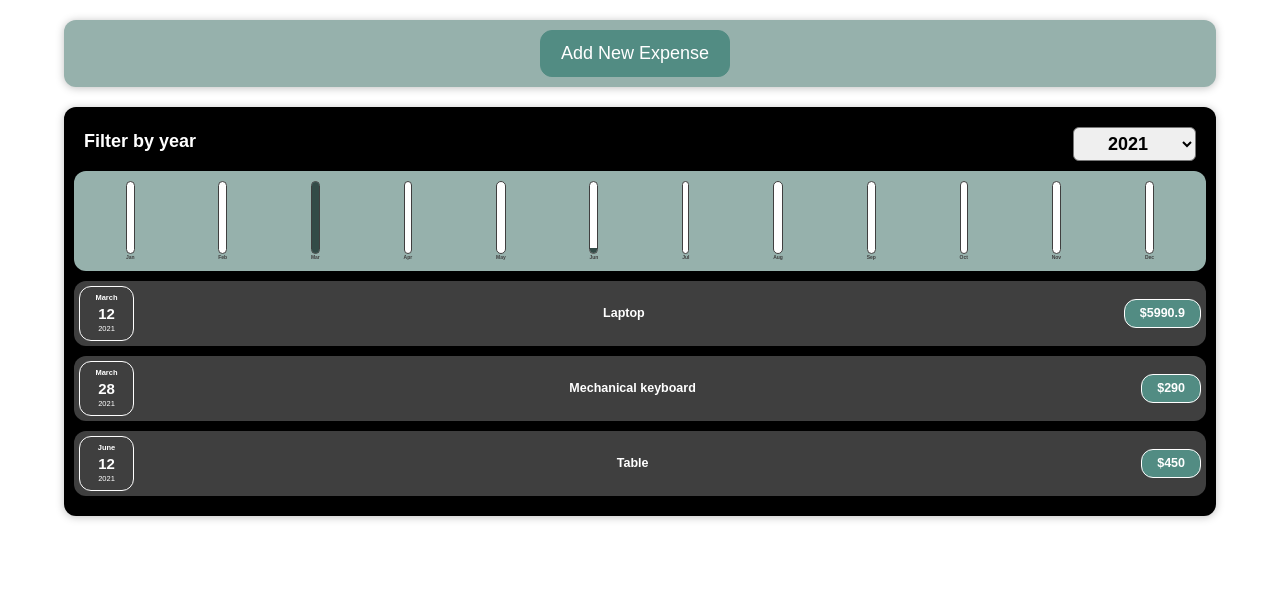
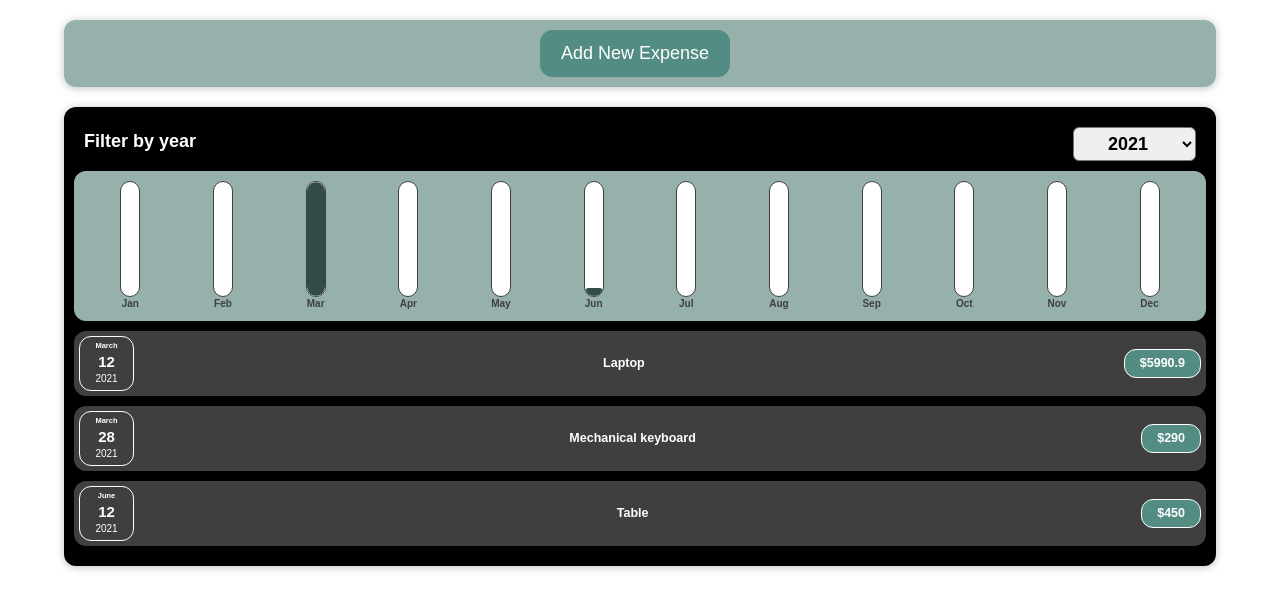
Before and after one commit to Esther-Yang/expense-tracker-app, a React (Create React App) app: page / in a window 1280 px wide. Shown: the top 610 px of the page. Built offline with nearby package versions, Linux system fonts and the light colour scheme.

Commit message:
Update Chart CSS & Date font size

```diff
--- a/src/components/Chart/Chart.module.css
+++ b/src/components/Chart/Chart.module.css
@@ -5,5 +5,5 @@
   text-align: center;
   display: flex;
   justify-content: space-around;
-  height: 10rem;
+  height: 15rem;
 }
--- a/src/components/Chart/ChartBar.module.css
+++ b/src/components/Chart/ChartBar.module.css
@@ -1,8 +1,16 @@
 .chart-bar {
   height: 100%;
+  width: 2rem;
   display: flex;
   flex-direction: column;
   align-items: center;
+}
+
+/* 460px / 16px = 28.75em */
+@media (max-width: 28.75em) {
+  .chart-bar {
+    width: 1.5rem;
+  }
 }
 
 .chart-bar__inner {
@@ -20,11 +28,12 @@
 .chart-bar__fill {
   background-color: var(--main-dark-green);
   width: 100%;
+  border-radius: 12px;
   transition: all 0.3s ease-out;
 }
 
 .chart-bar__label {
   font-weight: bold;
-  font-size: 0.5rem;
+  font-size: 1rem;
   text-align: center;
 }
--- a/src/components/Expenses/ExpenseDate.module.css
+++ b/src/components/Expenses/ExpenseDate.module.css
@@ -17,7 +17,7 @@
 }
 
 .expense-date__year {
-  font-size: 0.75rem;
+  font-size: 1rem;
 }
 
 .expense-date__day {
```
